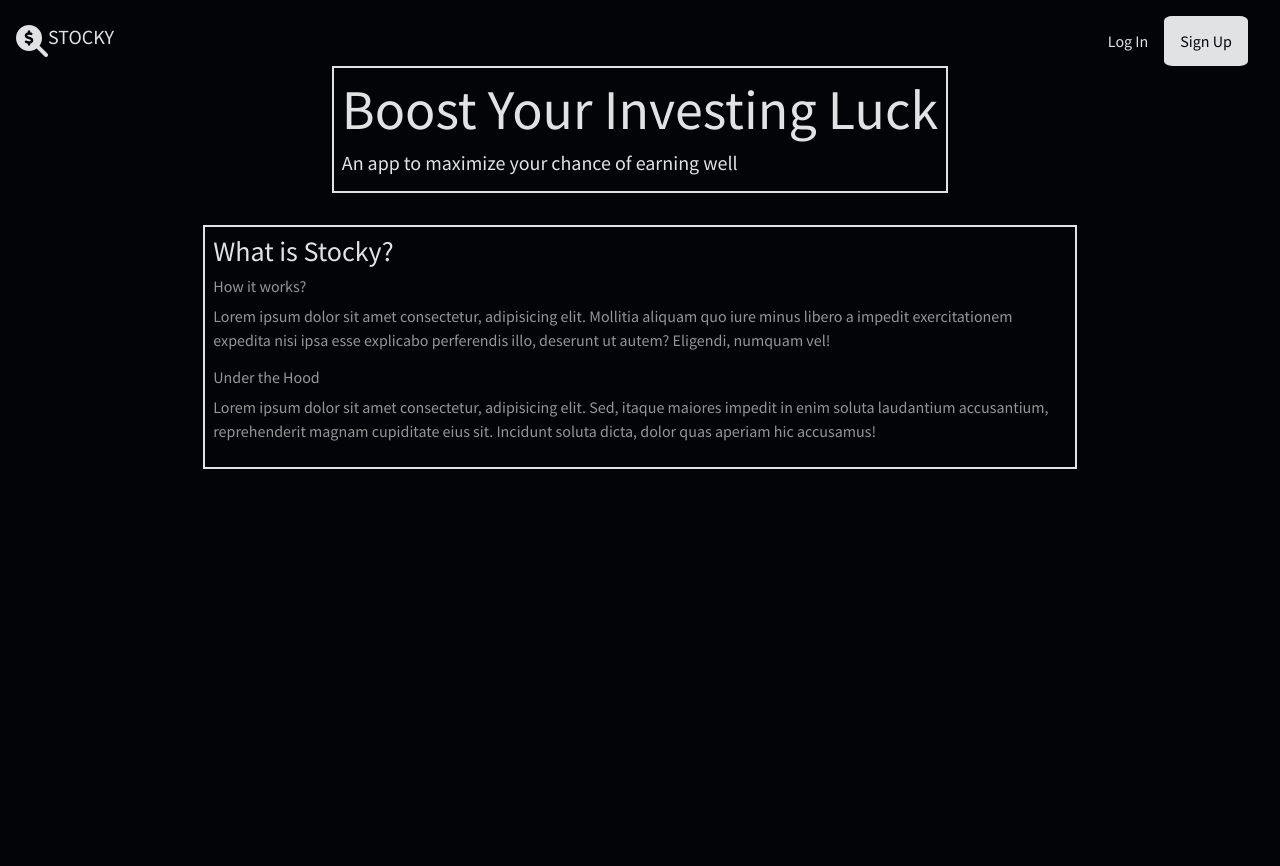
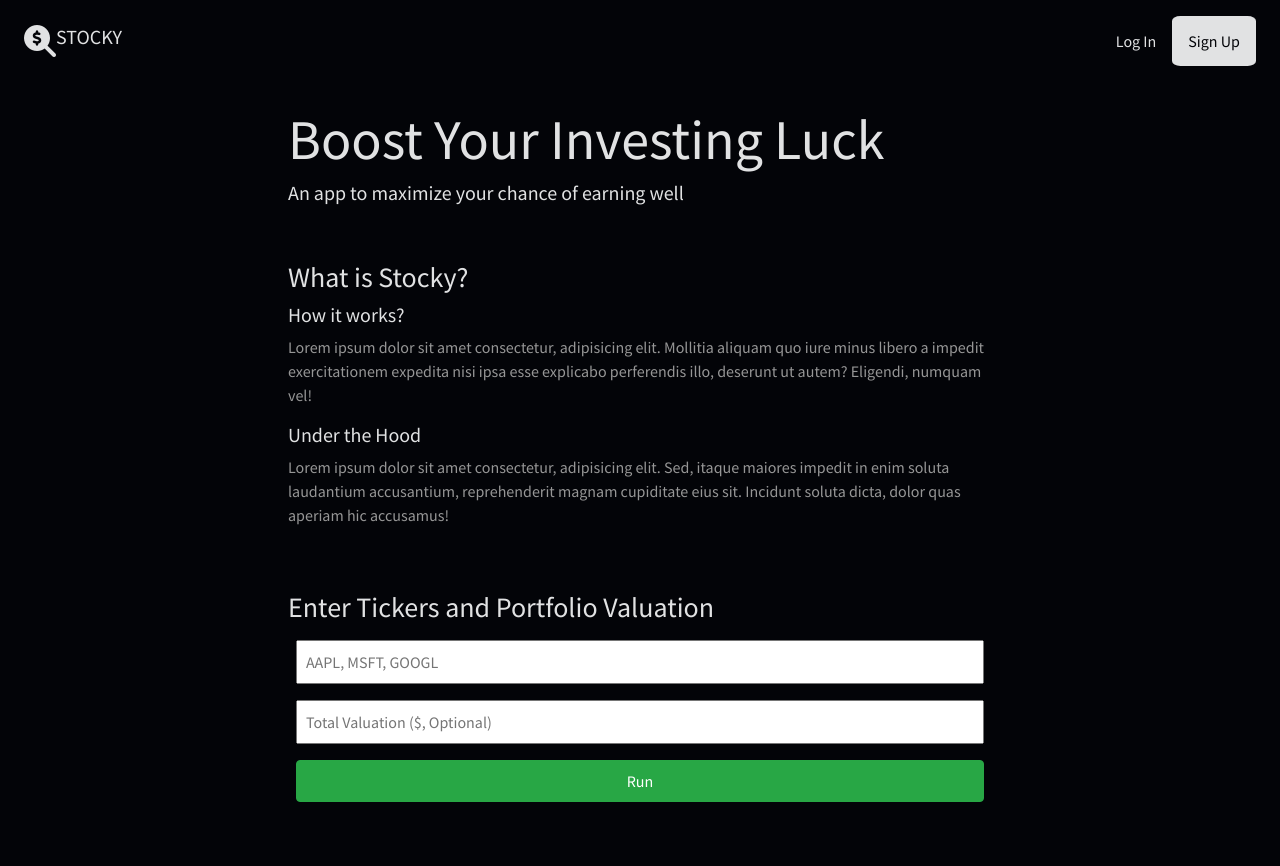
Before and after one commit to truengsuksilp/project_stocky, a Django app: page / in a window 1280 px wide. Before the commit the page ends 469 px from the top, so only its background shows below. Run offline with Django 3.2, Linux system fonts and the light colour scheme; style sheets or scripts are compiled from the project's sources; some libraries are stand-ins or nearby versions.

Commit message:
feat(template-home): Added input and models

```diff
--- a/main_app/static/styles/main.scss
+++ b/main_app/static/styles/main.scss
@@ -43,7 +43,6 @@ nav {
     justify-content: space-between;
     width: calc(100vw - 3rem);
 
-
     section {
         display: flex;
         align-content: center;
@@ -77,6 +76,7 @@ nav {
 
 article {
     grid-area: articles;
+    margin-top: 2rem;
 
     display: flex;
     flex-direction: column;
@@ -88,9 +88,19 @@ article {
         align-content: center;
         margin-bottom: 2rem;
 
-        border: 2px solid $white;
+        // border: 2px solid $white;
     }
 
+    .stock-inputs {
+        display: flex;
+        flex-direction: column;
+        justify-content: space-around;
+
+        input, button {
+            margin: 0.5rem;
+            padding: 0.5rem;
+        }
+    }
 }
 
 h1 {
@@ -109,7 +119,7 @@ h6, p {
     article {
         section {
             padding: 0.5rem;
-            max-width: 70%;
+            width: 720px;
         }
     }
 }
--- a/main_app/templates/home.html
+++ b/main_app/templates/home.html
@@ -2,6 +2,7 @@
     https://dribbble.com/shots/16070493-ProFinance-Finance-Management-App-Concept-Animation -->
 
 {% extends 'base.html' %}
+{% load crispy_forms_tags %}
 
 {% block content %}
 <article>
@@ -19,12 +20,34 @@
     <section>
         <h3>What is Stocky?</h3>
 
-        <h6>How it works?</h6>
+        <h5>How it works?</h5>
         <p>Lorem ipsum dolor sit amet consectetur, adipisicing elit. Mollitia aliquam quo iure minus libero a impedit exercitationem expedita nisi ipsa esse explicabo perferendis illo, deserunt ut autem? Eligendi, numquam vel!</p>
 
-        <h6>Under the Hood</h6>
+        <h5>Under the Hood</h5>
         <p>Lorem ipsum dolor sit amet consectetur, adipisicing elit. Sed, itaque maiores impedit in enim soluta laudantium accusantium, reprehenderit magnam cupiditate eius sit. Incidunt soluta dicta, dolor quas aperiam hic accusamus!</p>
     </section>
+
+    <!-- Enter Stock Inputs -->
+    <section>
+        <h3>Enter Tickers and Portfolio Valuation</h3>
+
+        <form action: "" method="post">
+            {% csrf_token %}
+            {{form|crispy}}
+
+            <div class='stock-inputs'>
+                <input type="text" name="tickers" placeholder="AAPL, MSFT, GOOGL">
+                <input
+                    type="number"
+                    name="valuation"
+                    placeholder="Total Valuation ($, Optional)"
+                >
+                <button type="submit" class="btn btn-success">Run</button>
+            </div>
+
+        </form>
+    </section>
+
 </article>
 
 {% endblock %}
--- a/main_app/views.py
+++ b/main_app/views.py
@@ -3,6 +3,9 @@
 from django.views.generic.base import TemplateView
 from django.views.generic import DetailView
 from django.views.generic.edit import CreateView, UpdateView, DeleteView
+
+# Models
+from main_app.models import Portfolio, Stock
 
 # Auth
 from django.contrib.auth import login, authenticate
@@ -11,6 +14,24 @@
 # Create your views here.
 class Home(TemplateView):
     template_name = 'home.html'
+
+    # TODO: Add conditionals - not logged in and valuation not added
+    def post(self, request, pk):
+
+        user_id = request.user.id
+        stocks = request.POST.get("tickers")
+        valuation = request.POST.get("valuation")
+
+        # Split comma separated input
+        stock_array = stocks.replace(" ","").split(",")
+
+        # Update DB
+        Portfolio.object.create(user_id=user_id, valuation=valuation)
+
+        for i in stock_array:
+            Stock.object.create(stock_array[i])
+
+
 
 class SignUp(View):
     def get(self, request):
```
Also changed, not shown: main_app/models.py (+12 -1 lines), main_app/templates/analysis.html (added, +10 -0 lines), main_app/templates/profile.html (added, +9 -0 lines), static/styles/main.css (+10 -3 lines).
